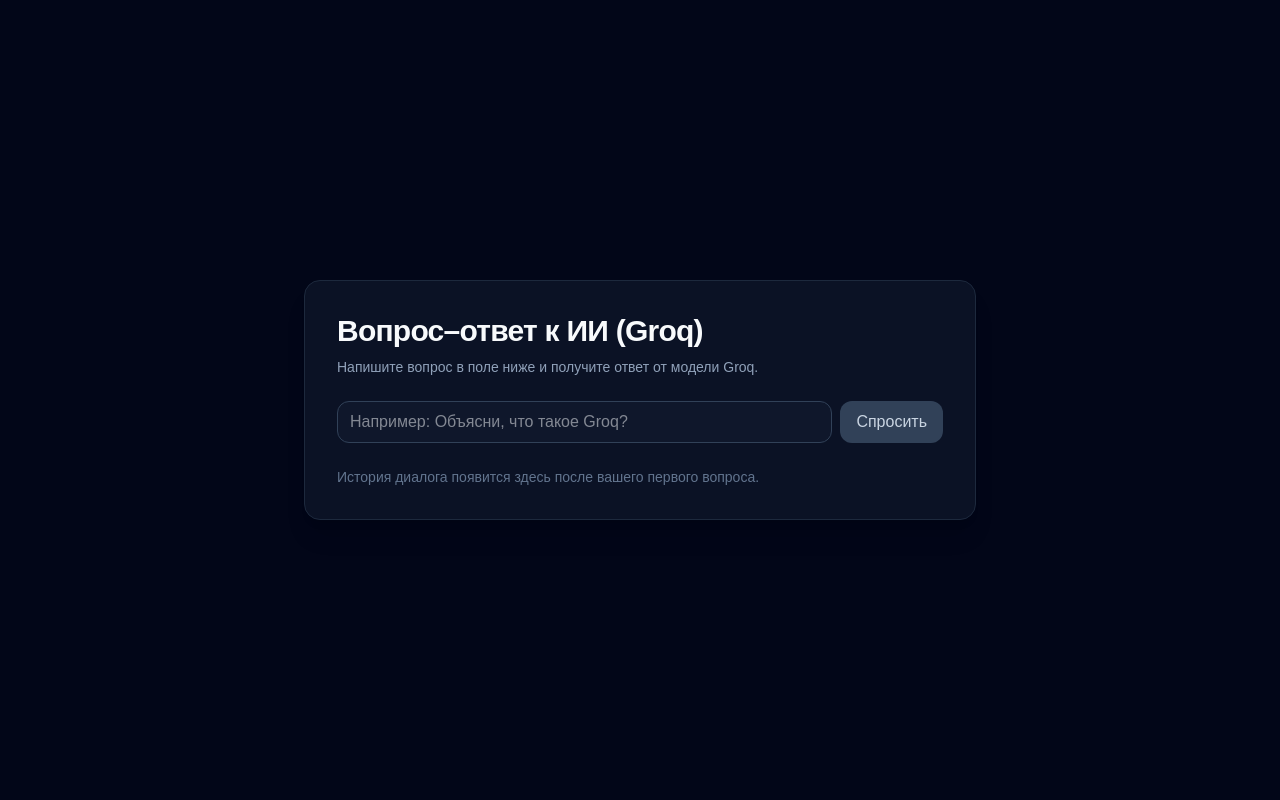
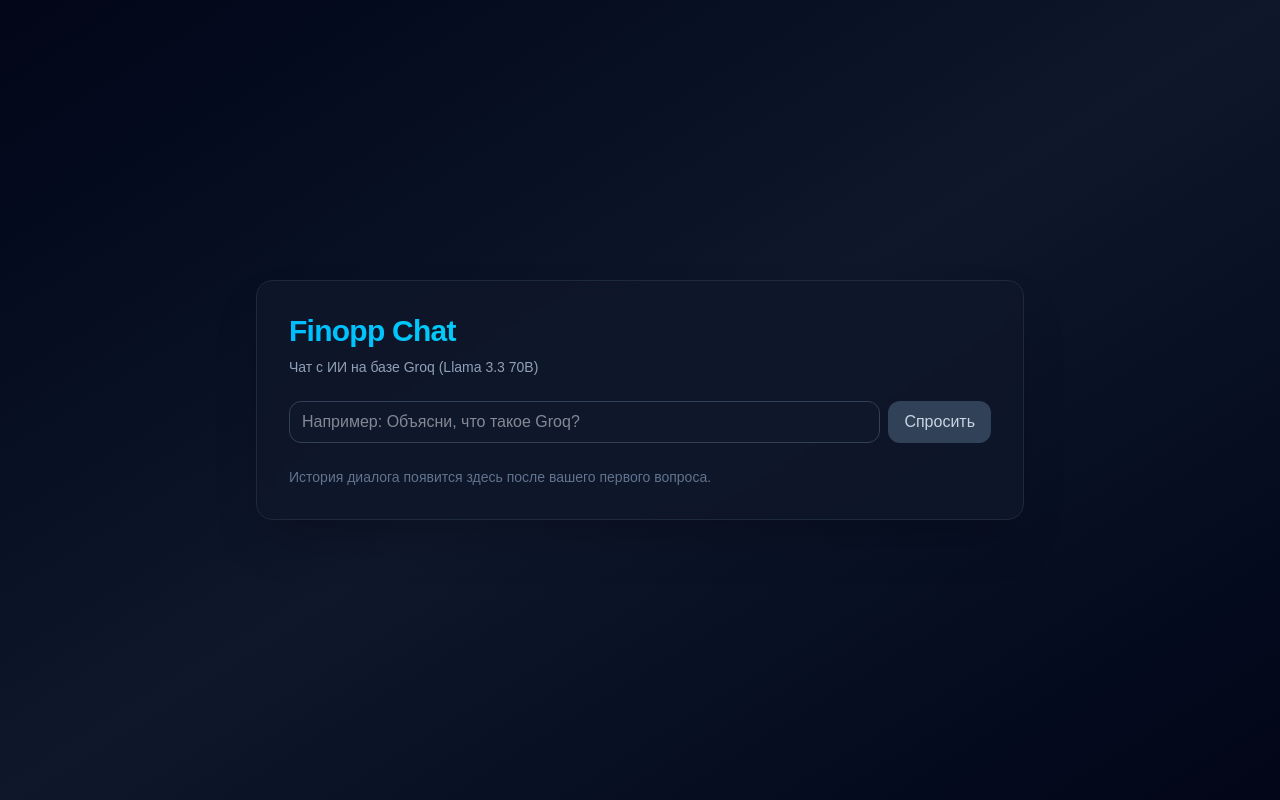
Before and after one commit to Kir-Khorev/finopp-front, a Next.js app: page / in a window 1280 px wide. Built offline with nearby package versions, Linux system fonts and the light colour scheme.

Commit message:
initial commit

```diff
--- a/app/page.tsx
+++ b/app/page.tsx
@@ -1,6 +1,6 @@
 "use client";
 
-import { FormEvent, useState } from "react";
+import { FormEvent, useState, useEffect, useRef } from "react";
 
 type Message = {
   role: "user" | "assistant";
@@ -12,6 +12,41 @@
   const [messages, setMessages] = useState<Message[]>([]);
   const [loading, setLoading] = useState(false);
   const [error, setError] = useState<string | null>(null);
+  const messagesEndRef = useRef<HTMLDivElement>(null);
+  const inputRef = useRef<HTMLInputElement>(null);
+
+  // Автоскролл к последнему сообщению
+  useEffect(() => {
+    messagesEndRef.current?.scrollIntoView({ behavior: "smooth" });
+  }, [messages, loading]);
+
+  // Сохранение истории в localStorage
+  useEffect(() => {
+    const saved = localStorage.getItem("finopp-chat-history");
+    if (saved) {
+      try {
+        setMessages(JSON.parse(saved));
+      } catch (e) {
+        console.error("Ошибка загрузки истории:", e);
+      }
+    }
+  }, []);
+
+  useEffect(() => {
+    if (messages.length > 0) {
+      localStorage.setItem("finopp-chat-history", JSON.stringify(messages));
+    }
+  }, [messages]);
+
+  const clearHistory = () => {
+    setMessages([]);
+    localStorage.removeItem("finopp-chat-history");
+    inputRef.current?.focus();
+  };
+
+  const copyToClipboard = (text: string) => {
+    navigator.clipboard.writeText(text);
+  };
 
   const handleSubmit = async (e: FormEvent) => {
     e.preventDefault();
@@ -51,14 +86,26 @@
   };
 
   return (
-    <main className="min-h-screen bg-slate-950 text-slate-50 flex items-center justify-center px-4">
-      <div className="w-full max-w-2xl rounded-2xl border border-slate-800 bg-slate-900/70 shadow-xl p-6 md:p-8">
-        <h1 className="text-2xl md:text-3xl font-semibold tracking-tight mb-2">
-          Вопрос–ответ к ИИ (Groq)
-        </h1>
-        <p className="text-sm text-slate-400 mb-6">
-          Напишите вопрос в поле ниже и получите ответ от модели Groq.
-        </p>
+    <main className="min-h-screen bg-gradient-to-br from-slate-950 via-slate-900 to-slate-950 text-slate-50 flex items-center justify-center px-4 py-8">
+      <div className="w-full max-w-3xl rounded-2xl border border-slate-800 bg-slate-900/80 backdrop-blur-sm shadow-2xl p-6 md:p-8">
+        <div className="flex items-start justify-between mb-6">
+          <div>
+            <h1 className="text-2xl md:text-3xl font-bold tracking-tight mb-2 bg-gradient-to-r from-sky-400 to-cyan-400 bg-clip-text text-transparent">
+              Finopp Chat
+            </h1>
+            <p className="text-sm text-slate-400">
+              Чат с ИИ на базе Groq (Llama 3.3 70B)
+            </p>
+          </div>
+          {messages.length > 0 && (
+            <button
+              onClick={clearHistory}
+              className="px-3 py-1.5 text-xs rounded-lg bg-slate-800 hover:bg-slate-700 text-slate-300 hover:text-slate-100 transition border border-slate-700"
+            >
+              Очистить
+            </button>
+          )}
+        </div>
 
         <form onSubmit={handleSubmit} className="flex flex-col gap-3 mb-6">
           <div className="flex gap-2">
```
